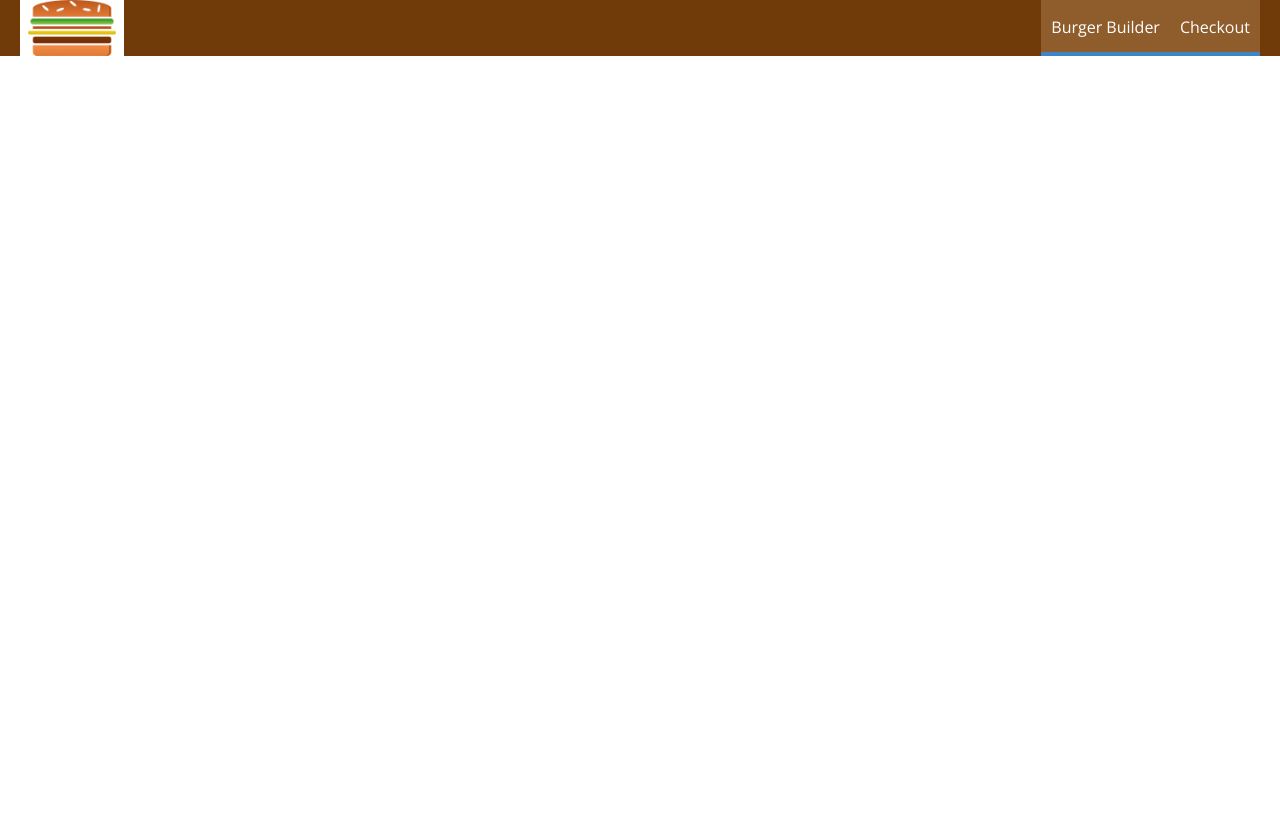
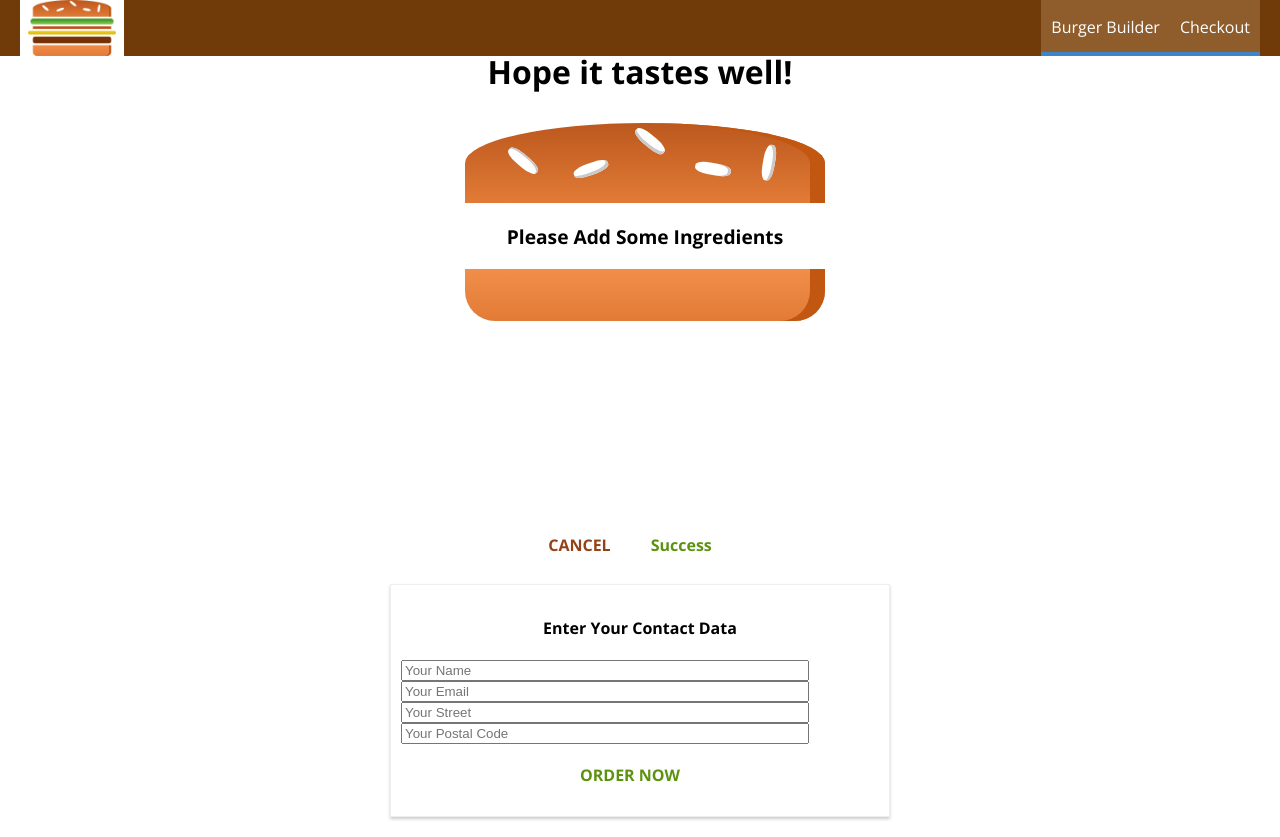
Before and after one commit to realshahiq/burger-builder, a React app: page /checkout in a window 1280 px wide. Both pictures are taken after a click on the button "Success". Before the commit the page ends 800 px from the top, so only its background shows below. Built offline with nearby package versions, Linux system fonts and the light colour scheme.

Commit message:
Checkout form added

```diff
--- a/src/App.js
+++ b/src/App.js
@@ -9,7 +9,7 @@
       <div>
         <Layout>
           <Switch>
-            <Route path="/checkout" exact component={Checkout} />
+            <Route path="/checkout"  component={Checkout} />
             <Route path="/" exact component={BurgerBuilder} />
           </Switch>
         </Layout>
--- a/src/components/Order/CheckoutSummary/CheckoutSummary.js
+++ b/src/components/Order/CheckoutSummary/CheckoutSummary.js
@@ -6,7 +6,7 @@
     return (
         <div className="CheckoutSummary">
             <h1>Hope it tastes well!</h1>
-            <div style={{ width: '300px', height: '300px', margin: 'auto' }}>
+            <div style={{ width: '440px', height: '450px', margin: 'auto' }}>
                 <Burger ingredients={props.ingredients} />
                 <Button clicked={props.checkoutCancelled} class="Danger">CANCEL</Button>
                 <Button clicked={props.checkoutContinued} class="Success">Success</Button>
--- a/src/containers/Checkout/Checkout.js
+++ b/src/containers/Checkout/Checkout.js
@@ -1,5 +1,7 @@
 import React, { Component } from 'react';
 import CheckoutSummary from '../../components/Order/CheckoutSummary/CheckoutSummary';
+import { Route } from 'react-router-dom';
+import ContactData from './CheckoutData/CheckoutData';
 class Checkout extends Component {
   state = {
     ingredients: {
@@ -27,6 +29,7 @@
     return (
       <div>
         <CheckoutSummary ingredients={this.state.ingredients} checkoutCancelled={this.checkoutCancelledHandler} checkoutContinued={this.checkoutContinuedHandler} />
+        <Route path={this.props.match.path + '/contact-data'} component={ContactData}/>
       </div>
     )
   }
--- /dev/null
+++ b/src/containers/Checkout/CheckoutData/CheckoutData.css
@@ -0,0 +1,19 @@
+.ContactData {
+    margin: 20px auto;
+    width: 80%;
+    text-align: center;
+    box-shadow: 0 2px 3px #ccc;
+    border: 1px solid #eee;
+    padding: 10px;
+    box-sizing: border-box;
+}
+.ContactData input {
+    display: block;
+    width: 400px;
+}
+
+@media(min-width:600px) {
+    .ContactData {
+        width: 500px;
+    }
+}
--- /dev/null
+++ b/src/containers/Checkout/CheckoutData/CheckoutData.js
@@ -0,0 +1,29 @@
+import React, { Component } from 'react';
+import Button from '../../../UI/Button/Button';
+import './CheckoutData.css';
+class CheckoutData extends Component {
+  state = {
+    name: '',
+    email: '',
+    address: {
+      street: '',
+      postalCode: ''
+    }
+  }
+  render() {
+    return (
+      <div className="ContactData">
+        <h4>Enter Your Contact Data</h4>
+        <form>
+          <input type="text" name="name" placeholder="Your Name" />
+          <input type="email" name="email" placeholder="Your Email" />
+          <input type="text" name="street" placeholder="Your Street" />
+          <input type="text" name="postalcode" placeholder="Your Postal Code" />
+          <Button class="Success">ORDER NOW</Button>
+        </form>
+      </div>
+    )
+  }
+}
+
+export default CheckoutData;
```
